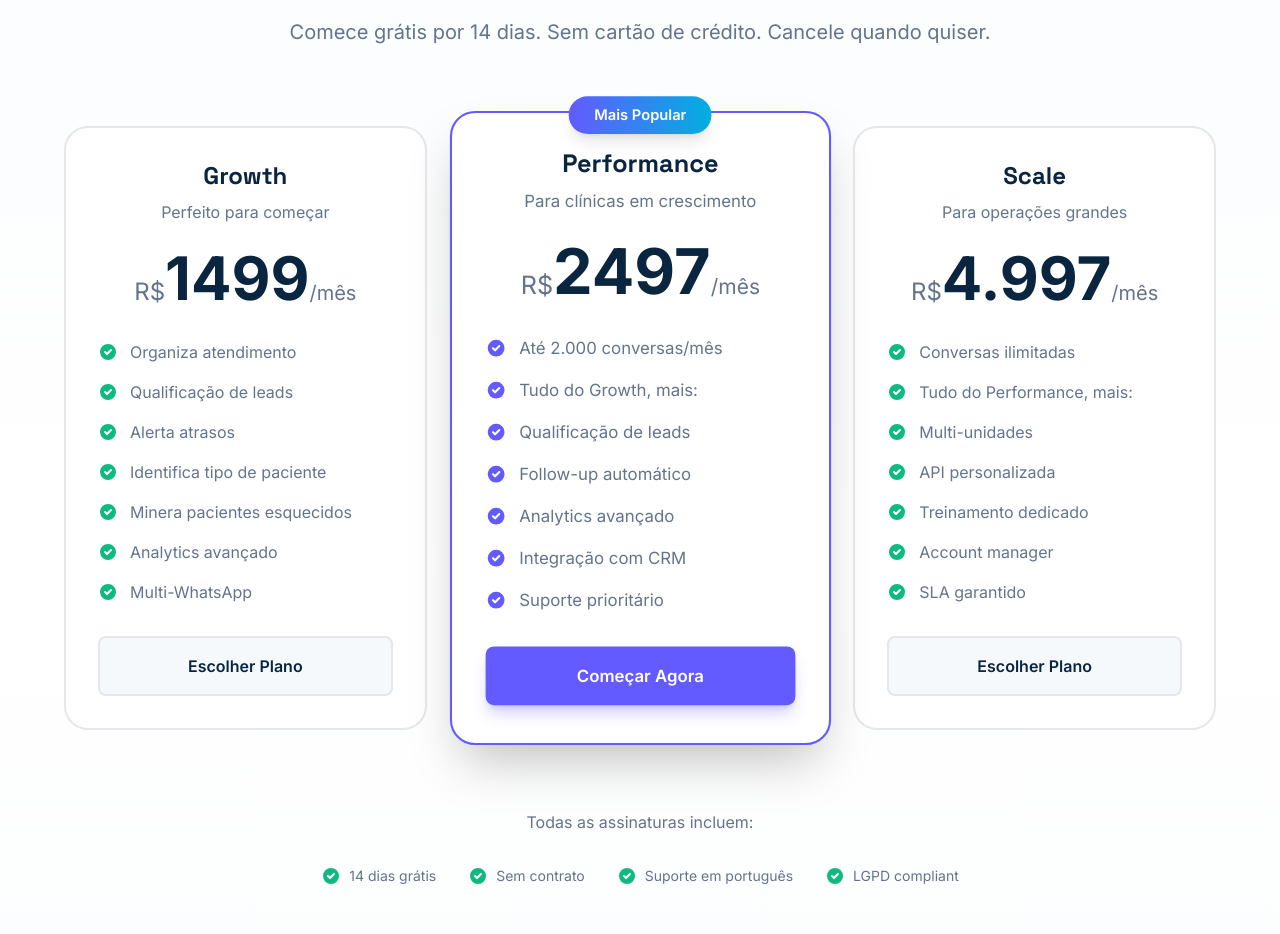
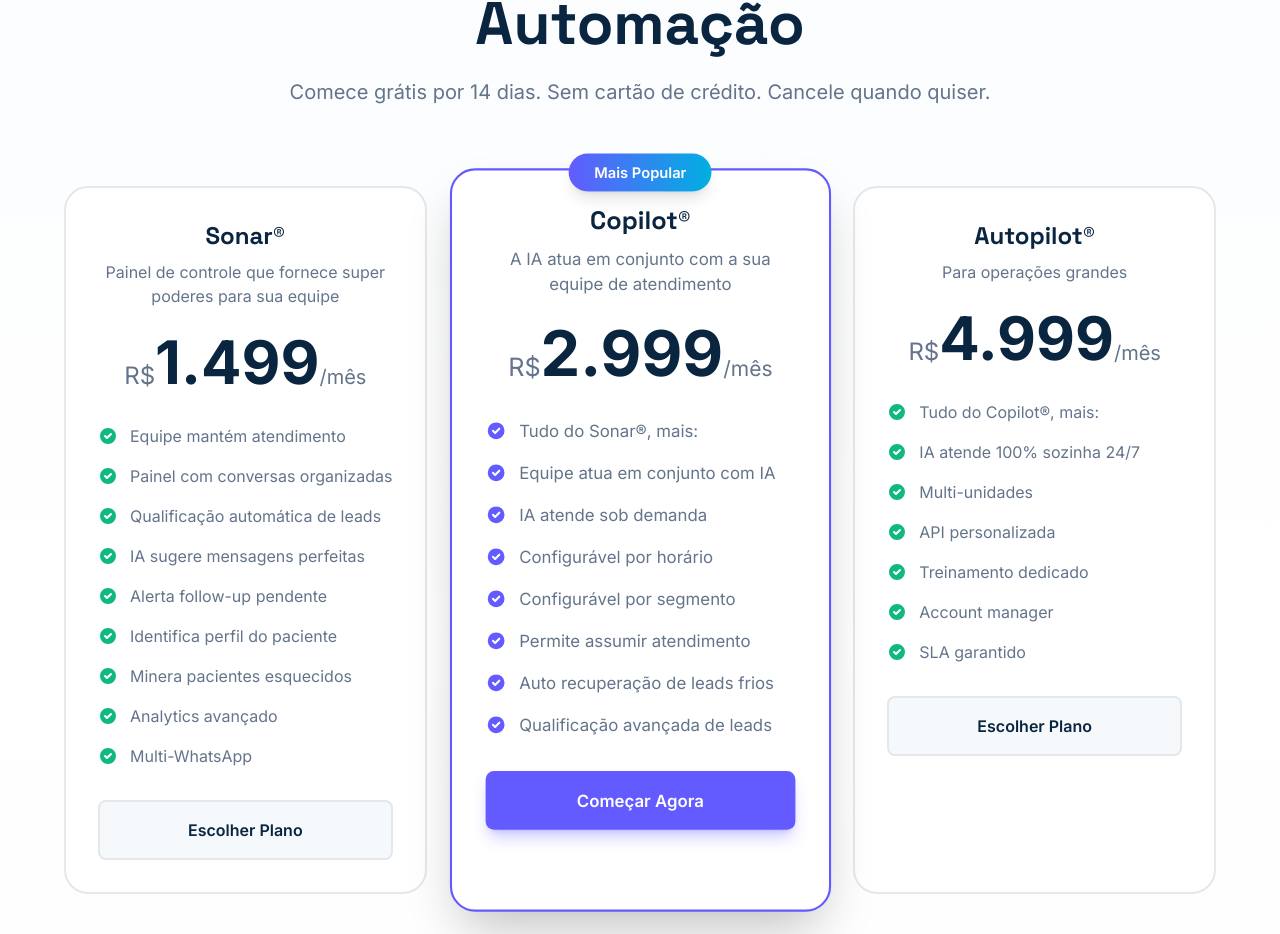
Before and after one commit to jefersonalvarenga/easyscale-website, a Next.js app: page / in a window 1280 px wide. Shown: the part 3414-4348 px from the top of the page. Built offline with nearby package versions, Linux system fonts and the light colour scheme.

Commit message:
price adjustments

```diff
--- a/components/Pricing.tsx
+++ b/components/Pricing.tsx
@@ -3,43 +3,46 @@
 export default function Pricing() {
   const plans = [
     {
-      name: "Growth",
-      price: "1499",
-      description: "Perfeito para começar",
+      name: "Sonar®",
+      price: "1.499",
+      description: "Painel de controle que fornece super poderes para sua equipe",
       popular: false,
       features: [
-        "Organiza atendimento",
-        "Qualificação de leads",
-        "Alerta atrasos",
-        "Identifica tipo de paciente",
+        "Equipe mantém atendimento",
+        "Painel com conversas organizadas",
+        "Qualificação automática de leads",
+        "IA sugere mensagens perfeitas",
+        "Alerta follow-up pendente",
+        "Identifica perfil do paciente",
         "Minera pacientes esquecidos",
         "Analytics avançado",
         "Multi-WhatsApp",
       ]
     },
     {
-      name: "Performance",
-      price: "2497",
-      description: "Para clínicas em crescimento",
+      name: "Copilot®",
+      price: "2.999",
+      description: "A IA atua em conjunto com a sua equipe de atendimento",
       popular: true,
       features: [
-        "Até 2.000 conversas/mês",
-        "Tudo do Growth, mais:",
-        "Qualificação de leads",
-        "Follow-up automático",
-        "Analytics avançado",
-        "Integração com CRM",
-        "Suporte prioritário",
+        "Tudo do Sonar®, mais:",
+        "Equipe atua em conjunto com IA",
+        "IA atende sob demanda",
+        "Configurável por horário",
+        "Configurável por segmento",
+        "Permite assumir atendimento",
+        "Auto recuperação de leads frios",
+        "Qualificação avançada de leads",
       ]
     },
     {
-      name: "Scale",
-      price: "4.997",
+      name: "Autopilot®",
+      price: "4.999",
       description: "Para operações grandes",
       popular: false,
       features: [
-        "Conversas ilimitadas",
-        "Tudo do Performance, mais:",
+        "Tudo do Copilot®, mais:",
+        "IA atende 100% sozinha 24/7",
         "Multi-unidades",
         "API personalizada",
         "Treinamento dedicado",
@@ -61,7 +64,7 @@ export default function Pricing() {
             Preços Transparentes
           </div>
           <h2 className="font-display text-5xl md:text-6xl font-bold mb-6">
-            Escolha Seu Plano
+            Escolha o Nível de Automação
           </h2>
           <p className="text-xl text-textSecondary">
             Comece grátis por 14 dias. Sem cartão de crédito. Cancele quando quiser.
```
